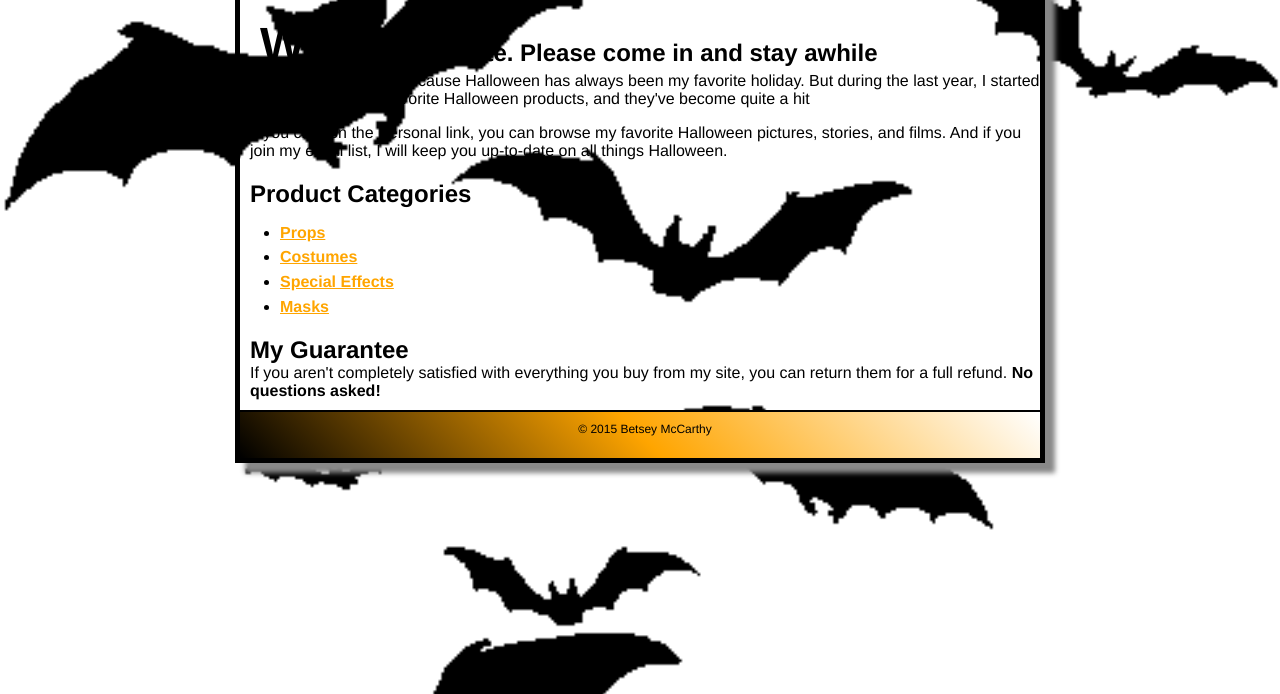
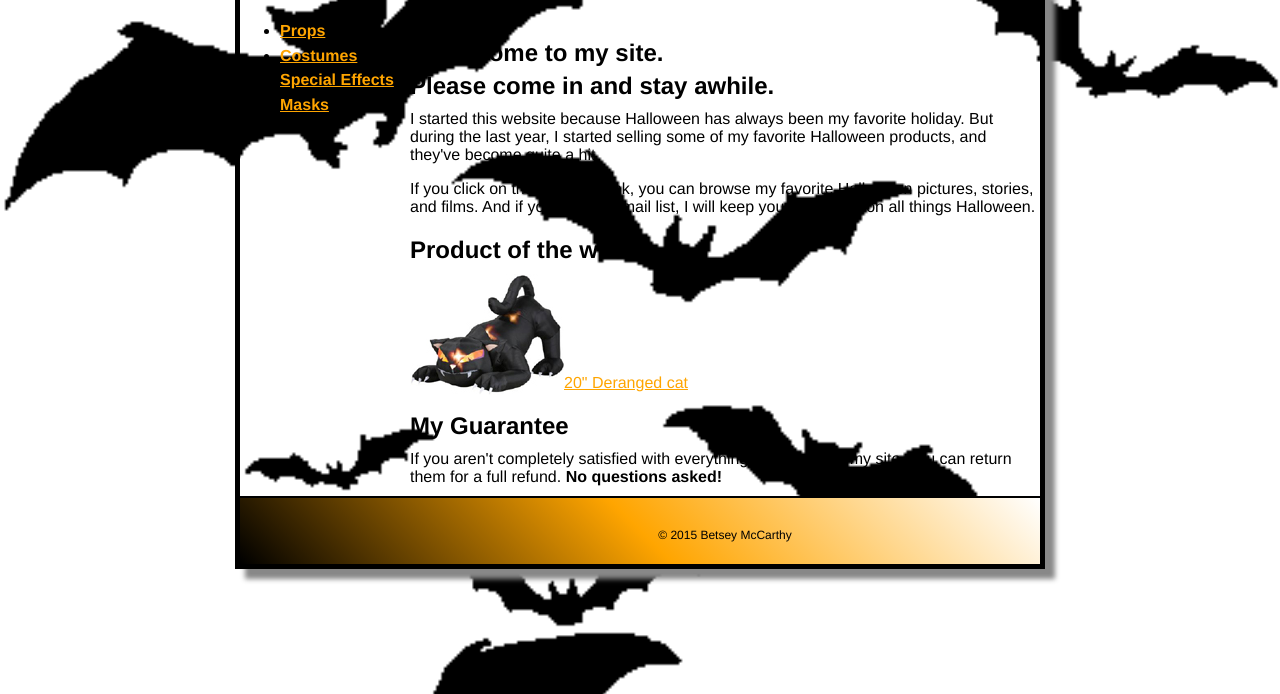
Before and after one commit to emccarthy3/HTMLClassExerciseF15, a plain HTML site: page web/index.html in a window 1280 px wide. Shown: the part 106-800 px from the top of the page. Drawn offline with Linux system fonts and the light colour scheme; files whose address does not match are found by name.

Commit message:
exercise 4 complete

```diff
--- a/build/web/styles/main.css
+++ b/build/web/styles/main.css
@@ -47,19 +47,46 @@ h1{
     margin-bottom: 10px;
 }
 .capital{
-   padding-left: 10px;
+
     margin-bottom:0px;
 }
 .capital::first-letter {
   font-size:200%
 }
+.cat{
+    padding-left: 170px;
+    padding-bottom:100px;
+
+}
+
+.product{
+    padding-bottom: 0px;
+}
+.cat img{
+
+      //  padding-bottom: 10px;
+      //  margin-right:30px;
+}
 p{
     margin-top:0px;
-     padding-left: 10px
+ padding-left: 170px;
 }
 h2{
-    padding-left: 10px;
+    padding-left: 170px;
         margin-bottom:0px;
+        padding-bottom: 10px;
+}
+.sidebar{
+      position:absolute;
+    left:400;
+    top:92px;
+    bottom: 0;
+    padding-top:20px;
+    width: 160px;
+    float:left
+}
+.clear{
+    clear:both;
 }
 li{
 
@@ -72,17 +99,20 @@ a{
 a:hover{
     color:green
 }
+
 .guarantee{
     margin-bottom: 10px;
     margin-top:0px;
-    padding-left: 10px
+    padding-left: 170px;
 }
 .copyright{
     margin-bottom: 0px;
     padding-bottom: 10px;
-    paddding-top:20px;
+    padding-top:20px;
 }
+
 footer{
+  clear:both;
      background: linear-gradient(45deg,black, orange, white );
      background-color: orange;
      border-top: black;
--- a/web/index.html
+++ b/web/index.html
@@ -24,7 +24,7 @@
   </div>
     </header>
   <section class="capital">
-  <h2> Welcome to my site.  Please come in and stay awhile</h2>
+      <h2> Welcome to my site. <br> Please come in and stay awhile.</h2>
   </section>
 
 
@@ -34,14 +34,23 @@
   <p> If you click on the Personal link, you can browse my favorite Halloween
     pictures, stories, and films.  And if you join my email list, I will keep
     you up-to-date on all things Halloween. </p>
+<section class="product">
+  <h2> Product of the week </h2>
+</section>
+   <section class="cat">
+   <img src="images/cat1.jpg" alt ="Cat">
+   </section>
 
-  <h2> Product Categories </h2>
+  <a href="/cat">20" Deranged cat</a>
+
+  <section class="sidebar">
   <ul>
       <li> <b> <a href="/props">Props</a> </li>
     <li> <a href="/costumes">Costumes</a> </li>
     <li> <a href="/special effects">Special Effects</a> </li>
     <li> <a href="/masks">Masks</a> </li> </b>
   </ul>
+  </section>
 
      <h2> My Guarantee </h2>
       <section class="guarantee">
--- a/web/styles/main.css
+++ b/web/styles/main.css
@@ -47,19 +47,46 @@ h1{
     margin-bottom: 10px;
 }
 .capital{
-   padding-left: 10px;
+
     margin-bottom:0px;
 }
 .capital::first-letter {
   font-size:200%
 }
+.cat{
+    padding-left: 170px;
+    padding-bottom:100px;
+
+}
+
+.product{
+    padding-bottom: 0px;
+}
+.cat img{
+
+      //  padding-bottom: 10px;
+      //  margin-right:30px;
+}
 p{
     margin-top:0px;
-     padding-left: 10px
+ padding-left: 170px;
 }
 h2{
-    padding-left: 10px;
+    padding-left: 170px;
         margin-bottom:0px;
+        padding-bottom: 10px;
+}
+.sidebar{
+      position:absolute;
+    left:400;
+    top:92px;
+    bottom: 0;
+    padding-top:20px;
+    width: 160px;
+    float:left
+}
+.clear{
+    clear:both;
 }
 li{
 
@@ -72,17 +99,20 @@ a{
 a:hover{
     color:green
 }
+
 .guarantee{
     margin-bottom: 10px;
     margin-top:0px;
-    padding-left: 10px
+    padding-left: 170px;
 }
 .copyright{
     margin-bottom: 0px;
     padding-bottom: 10px;
-    paddding-top:20px;
+    padding-top:20px;
 }
+
 footer{
+  clear:both;
      background: linear-gradient(45deg,black, orange, white );
      background-color: orange;
      border-top: black;
```
Also changed, not shown: build/web/index.html (+11 -2 lines).
